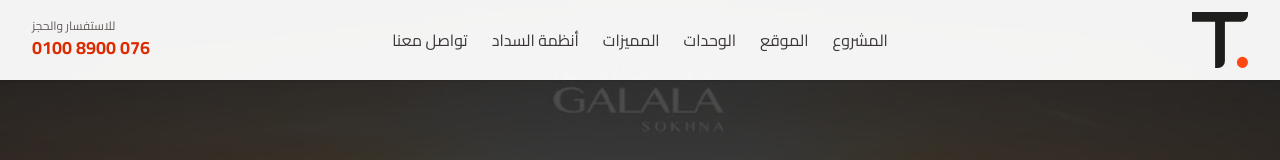
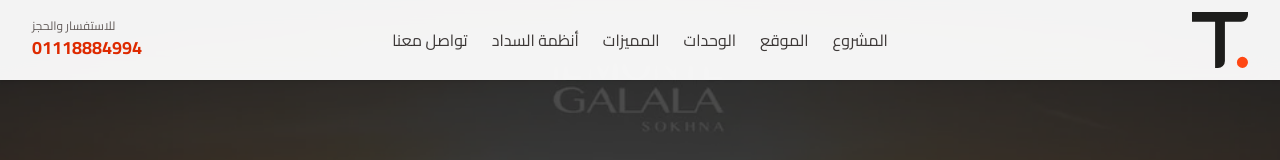
Before and after one commit to hadyaa552-debug/tatwersokhna, a Next.js app: page / in a window 1280 px wide. Shown: the top 160 px of the page. Built offline with nearby package versions, Linux system fonts and the light colour scheme.

Commit message:
Update header.tsx

```diff
--- a/components/header.tsx
+++ b/components/header.tsx
@@ -27,8 +27,8 @@ export default function Header() {
     return () => window.removeEventListener("scroll", handleScroll)
   }, [])
 
-  const phoneNumber = "+201008900076"
-  const displayNumber = "0100 8900 076"
+  const phoneNumber = "+201118884994"
+  const displayNumber = "01118884994"
 
   const handleScroll = (e: React.MouseEvent<HTMLAnchorElement>, id: string) => {
     e.preventDefault()
```
